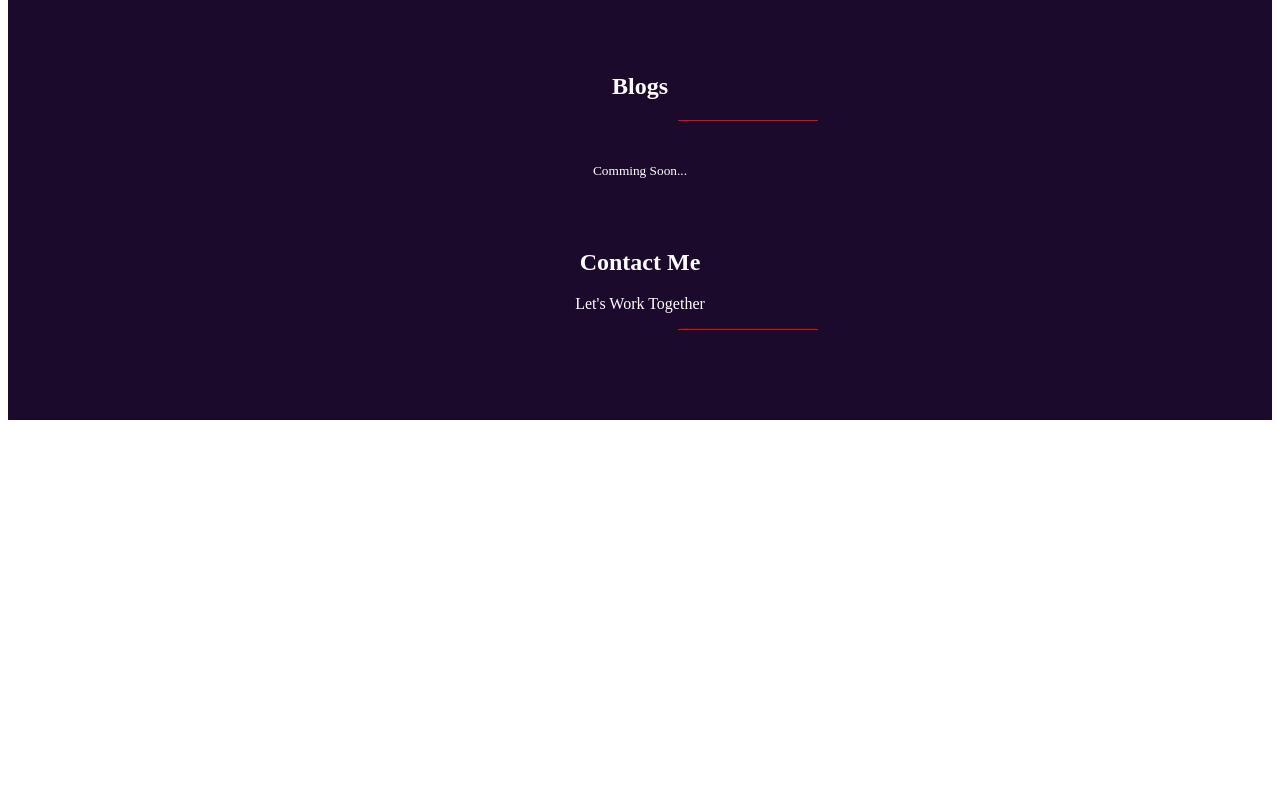
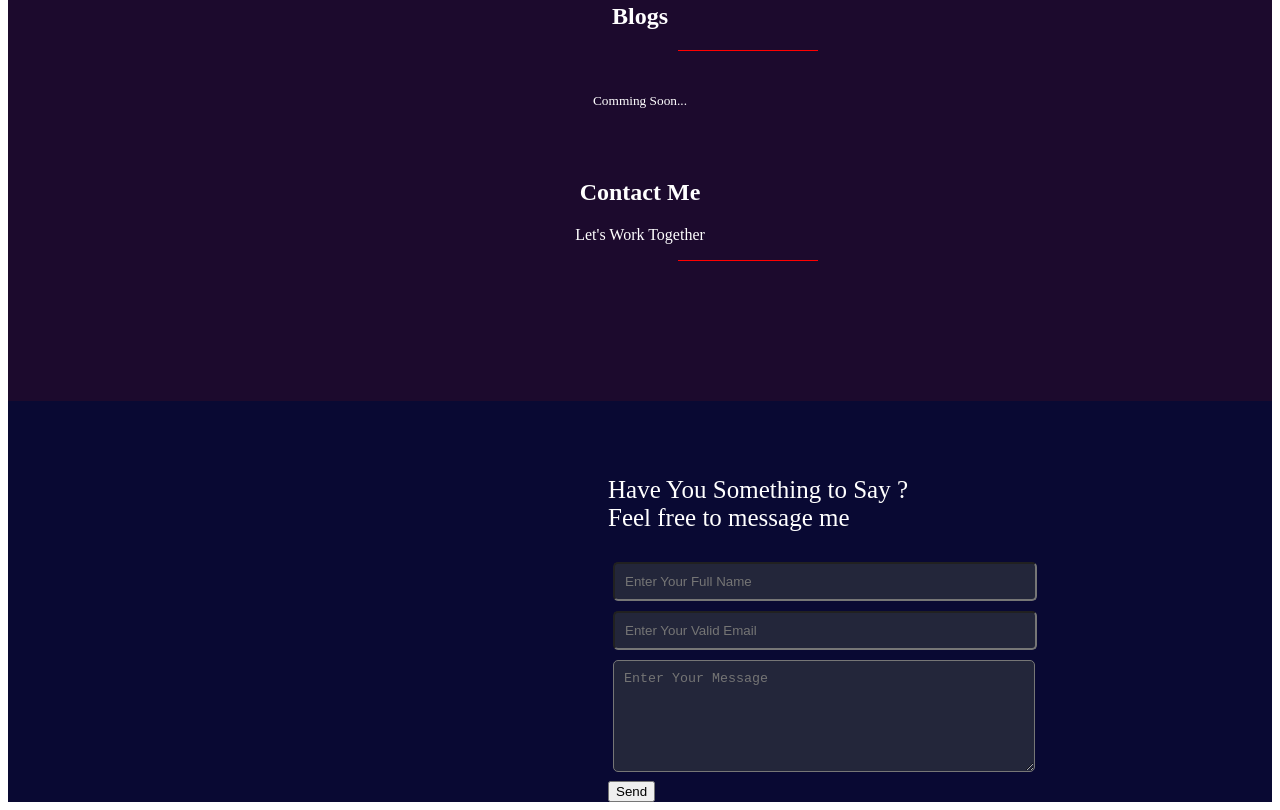
Before and after one commit to sadiazafrin123/My-Portfolio, a plain HTML site: page index.html in a window 1280 px wide. Shown: the part 2767-3577 px from the top of the page. Before the commit the page ends 3195 px from the top, so only its background shows below. Drawn offline with Linux system fonts and the light colour scheme.

Commit message:
last section complete

```diff
--- a/index.html
+++ b/index.html
@@ -129,7 +129,7 @@
 </div>
 
 
-< class="third-first-div">
+<div class="third-first-div">
   <button>FAMILIAR</button>
 
 
@@ -178,7 +178,7 @@
   </div>
 
 
-     <div class="third-first-div">
+     <div class>
       <h1>Offering to my client</h1>
       <p>I will help you to create a product that will meet your expectations to build a very high-quality <br>
         web presence through my services</p>
@@ -206,6 +206,23 @@
 
     </section>
 
+    <!-- last-section -->
+    <section class="last-section">
+      <div class="last-first-div">
+        <p>Have You Something to Say ? <br>
+
+          Feel free to message me</p>
+      </div>
+
+      <div>
+        <input type="text" placeholder="Enter Your Full Name"> <br>
+        <input type="text" placeholder="Enter Your Valid Email"> <br>
+        <textarea name="" id="" cols="50" rows="6" placeholder="Enter Your Message"></textarea> <br>
+
+         <button>Send</button>
+      </div>
+    </section>
+
 
 
 
--- a/style.css
+++ b/style.css
@@ -114,3 +114,40 @@ color: white;
     margin-left:570px;
 
 }
+.last-section{
+
+    background-color: rgb(9, 9, 51);
+    padding-left: 600px;
+    color: white;
+    padding-top: 50px;
+
+
+}
+.last-first-div{
+    font-family: 'Times New Roman', Times, serif;
+    font-size: 25px;
+
+}
+input{
+    padding: 10px;
+    margin: 5px;
+    width: 400px;
+    border-radius: 5px;
+    -webkit-border-radius: 5px;
+    -moz-border-radius: 5px;
+    -ms-border-radius: 5px;
+    -o-border-radius: 5px;
+    background-color: #23263A;
+}
+
+textarea{
+    padding: 10px;
+    margin: 5px;
+    width: 400px;
+    border-radius: 5px;
+    -webkit-border-radius: 5px;
+    -moz-border-radius: 5px;
+    -ms-border-radius: 5px;
+    -o-border-radius: 5px;
+    background-color: #23263A;
+}
```
